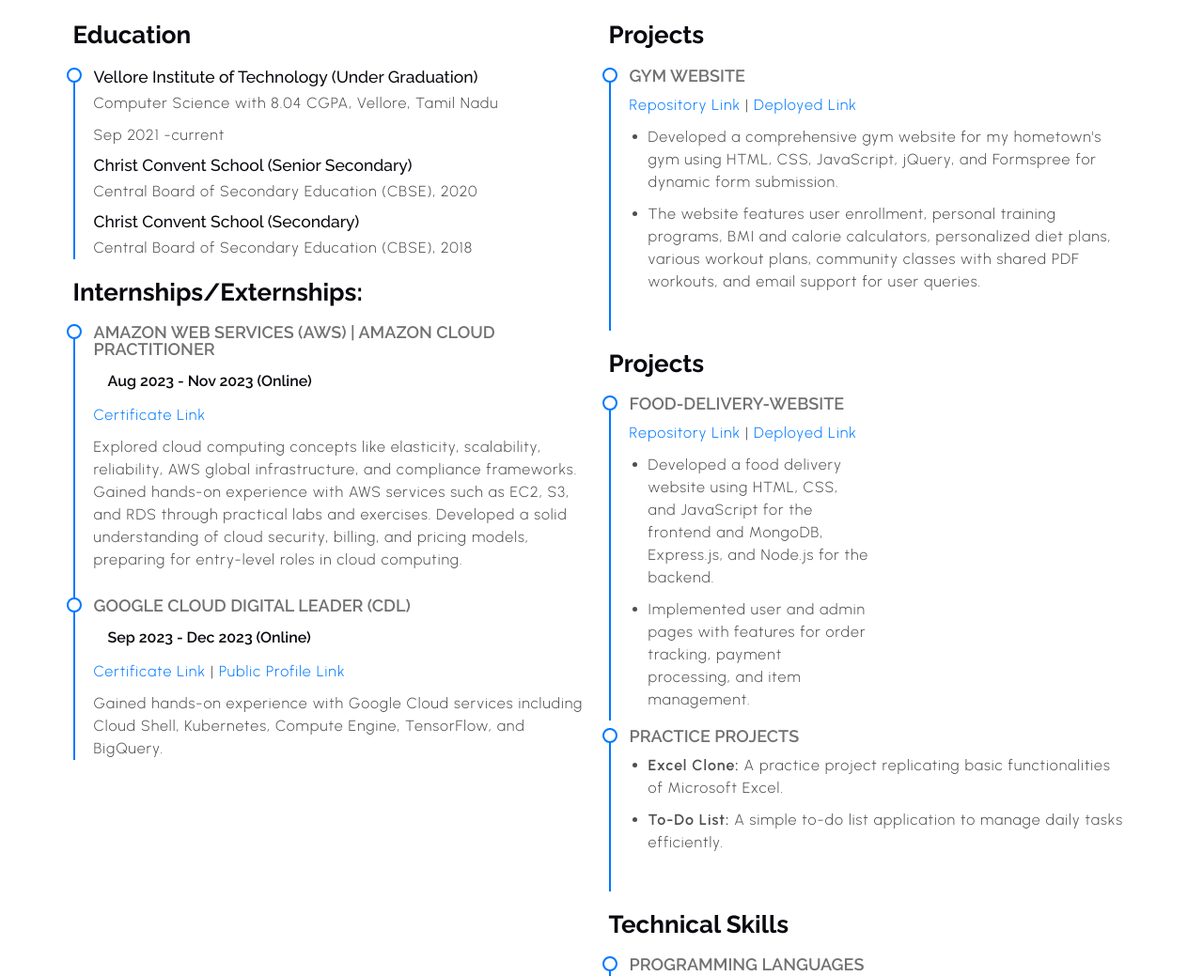
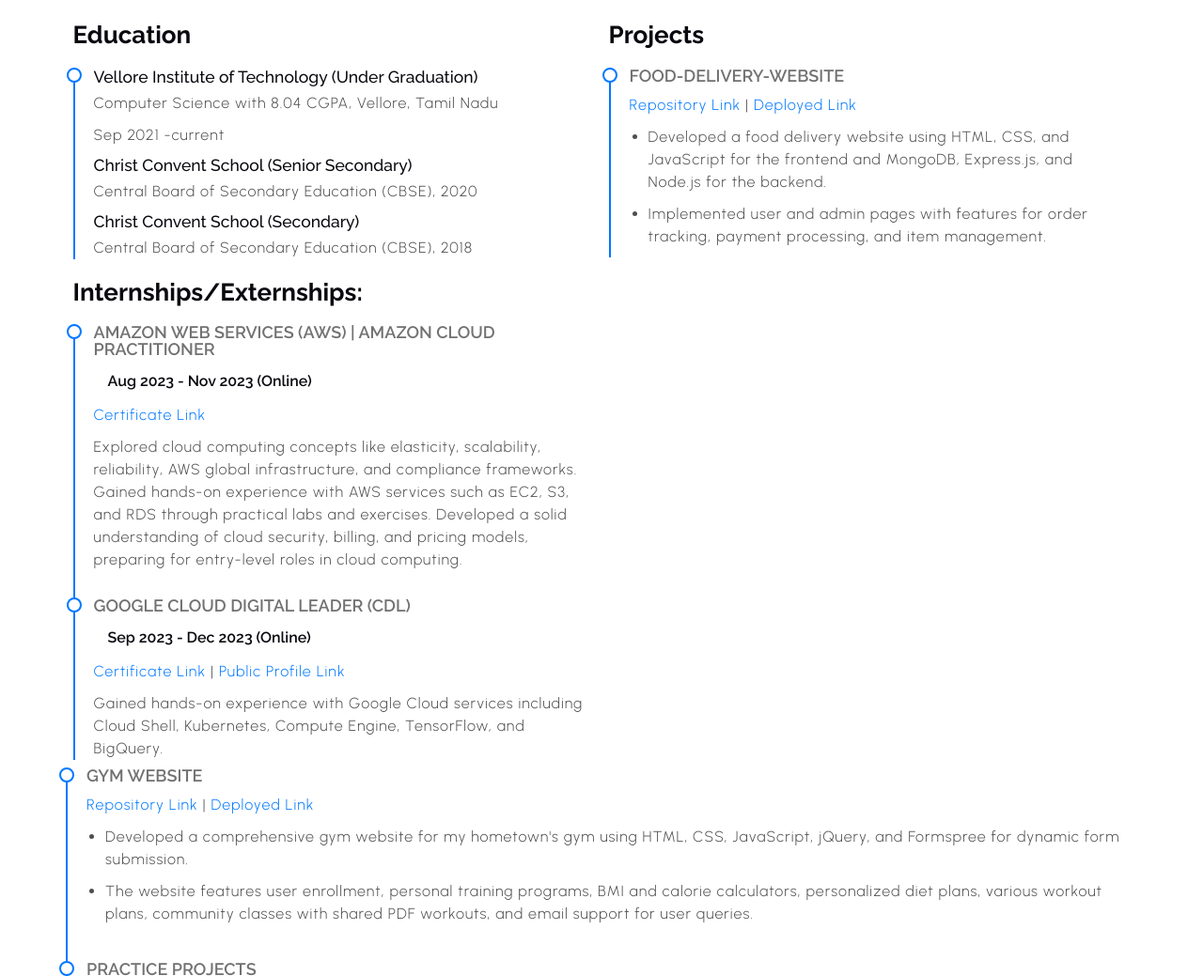
Before and after one commit to himanshudixit2002/Portfolio, a plain HTML site: page index.html in a window 1280 px wide. Shown: the part 1640-2679 px from the top of the page at 94% size. Drawn offline with Linux system fonts and the light colour scheme.

Commit message:
Update index.html

```diff
--- a/index.html
+++ b/index.html
@@ -264,6 +264,15 @@
             <div class="col-lg-6" data-aos="fade-up" data-aos-delay="200">
               <h3 class="resume-title">Projects</h3>
               <div class="resume-item">
+                  <h4>Food-Delivery-Website</h4>
+                  <p><a href="https://github.com/himanshudixit2002/Food-Del" target="_blank">Repository Link</a> | <a href="https://food-del-frontend-supd.onrender.com/" target="_blank">Deployed Link</a></p>
+                  <ul>
+                    <li>Developed a food delivery website using HTML, CSS, and JavaScript for the frontend and MongoDB, Express.js, and Node.js for the backend.</li>
+                    <li>Implemented user and admin pages with features for order tracking, payment processing, and item management.</li>
+                  </ul>
+                </div>
+              </div>
+              <div class="resume-item">
                 <h4>Gym Website</h4>
                 <p><a href="https://github.com/himanshudixit2002/GymWebsite/tree/main" target="_blank">Repository Link</a> | <a href="https://himanshudixit2002.github.io/GymWebsite/" target="_blank">Deployed Link</a></p>
                 <ul>
@@ -272,17 +281,9 @@
                 </ul>
             </div>
             <!-- End Resume Item -->
-              <div class="col-lg-6" data-aos="fade-up" data-aos-delay="200">
-                <h3 class="resume-title">Projects</h3>
-                <div class="resume-item">
-                  <h4>Food-Delivery-Website</h4>
-                  <p><a href="https://github.com/himanshudixit2002/FoodDeliveryWebsite/tree/main" target="_blank">Repository Link</a> | <a href="https://food-del-frontend-supd.onrender.com/" target="_blank">Deployed Link</a></p>
-                  <ul>
-                    <li>Developed a food delivery website using HTML, CSS, and JavaScript for the frontend and MongoDB, Express.js, and Node.js for the backend.</li>
-                    <li>Implemented user and admin pages with features for order tracking, payment processing, and item management.</li>
-                  </ul>
-                </div>
-              </div>
+
+
+
 
 
             <div class="resume-item">
```
